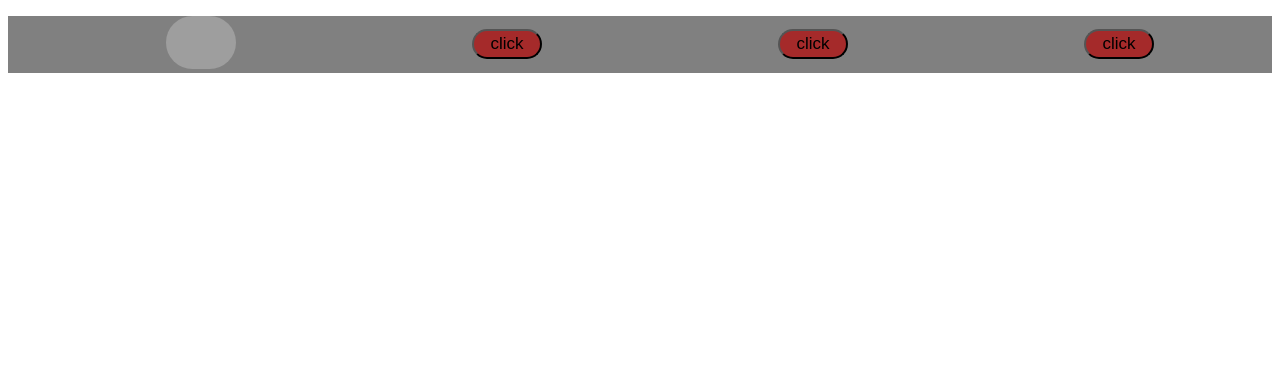
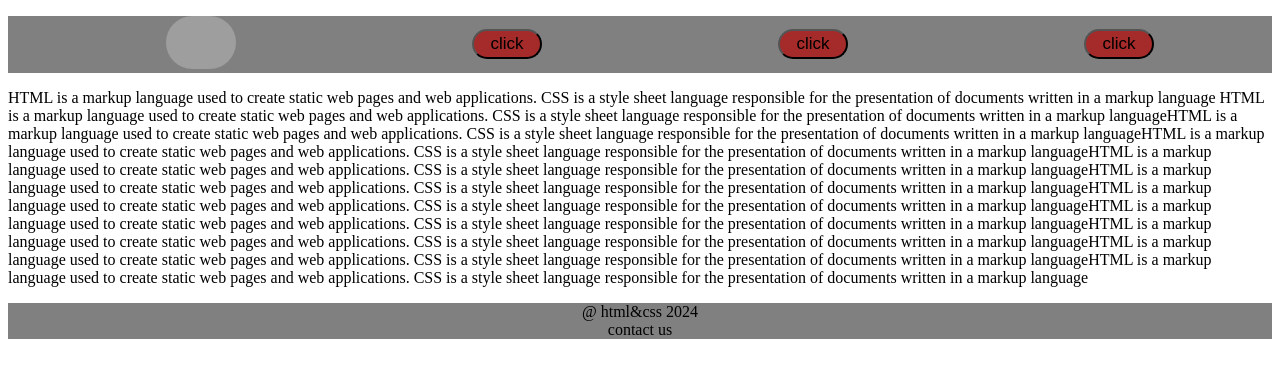
Before and after one commit to IbrahemAbuAmoud/Front-end2024, a plain HTML site: page new.html in a window 1280 px wide. Drawn offline with Linux system fonts and the light colour scheme; grey boxes are pictures that could not be loaded.

Commit message:
Project 1

```diff
--- a/css/new.css
+++ b/css/new.css
@@ -28,3 +28,9 @@ align-items: center;
     background-color: aquamarine;
     width: 100px;
 }
+footer{
+    background-color: gray;
+    color: black;
+    text-align: center;
+
+}
--- a/new.html
+++ b/new.html
@@ -20,7 +20,58 @@
                     </li>
             </ul>
     </div>
-    <div id="footer"></div>
+    <p>
+        HTML is a markup language used to create
+        static web pages and web applications.
+        CSS is a style sheet language responsible for
+        the presentation of documents written
+        in a markup language
+        HTML is a markup language used to create
+        static web pages and web applications.
+        CSS is a style sheet language responsible for
+        the presentation of documents written
+        in a markup languageHTML is a markup language used to create
+        static web pages and web applications.
+        CSS is a style sheet language responsible for
+        the presentation of documents written
+        in a markup languageHTML is a markup language used to create
+        static web pages and web applications.
+        CSS is a style sheet language responsible for
+        the presentation of documents written
+        in a markup languageHTML is a markup language used to create
+        static web pages and web applications.
+        CSS is a style sheet language responsible for
+        the presentation of documents written
+        in a markup languageHTML is a markup language used to create
+        static web pages and web applications.
+        CSS is a style sheet language responsible for
+        the presentation of documents written
+        in a markup languageHTML is a markup language used to create
+        static web pages and web applications.
+        CSS is a style sheet language responsible for
+        the presentation of documents written
+        in a markup languageHTML is a markup language used to create
+        static web pages and web applications.
+        CSS is a style sheet language responsible for
+        the presentation of documents written
+        in a markup languageHTML is a markup language used to create
+        static web pages and web applications.
+        CSS is a style sheet language responsible for
+        the presentation of documents written
+        in a markup languageHTML is a markup language used to create
+        static web pages and web applications.
+        CSS is a style sheet language responsible for
+        the presentation of documents written
+        in a markup languageHTML is a markup language used to create
+        static web pages and web applications.
+        CSS is a style sheet language responsible for
+        the presentation of documents written
+        in a markup language
+    </p>
+    <footer>
+        @ html&css 2024 <br>
+        contact us
+    </footer>
 
 </body>
 </html>
```
Also changed, not shown: css/css2.css (added, +23 -0 lines), index.html (+21 -35 lines), gym bc.jpg (added), logo.png (added).
